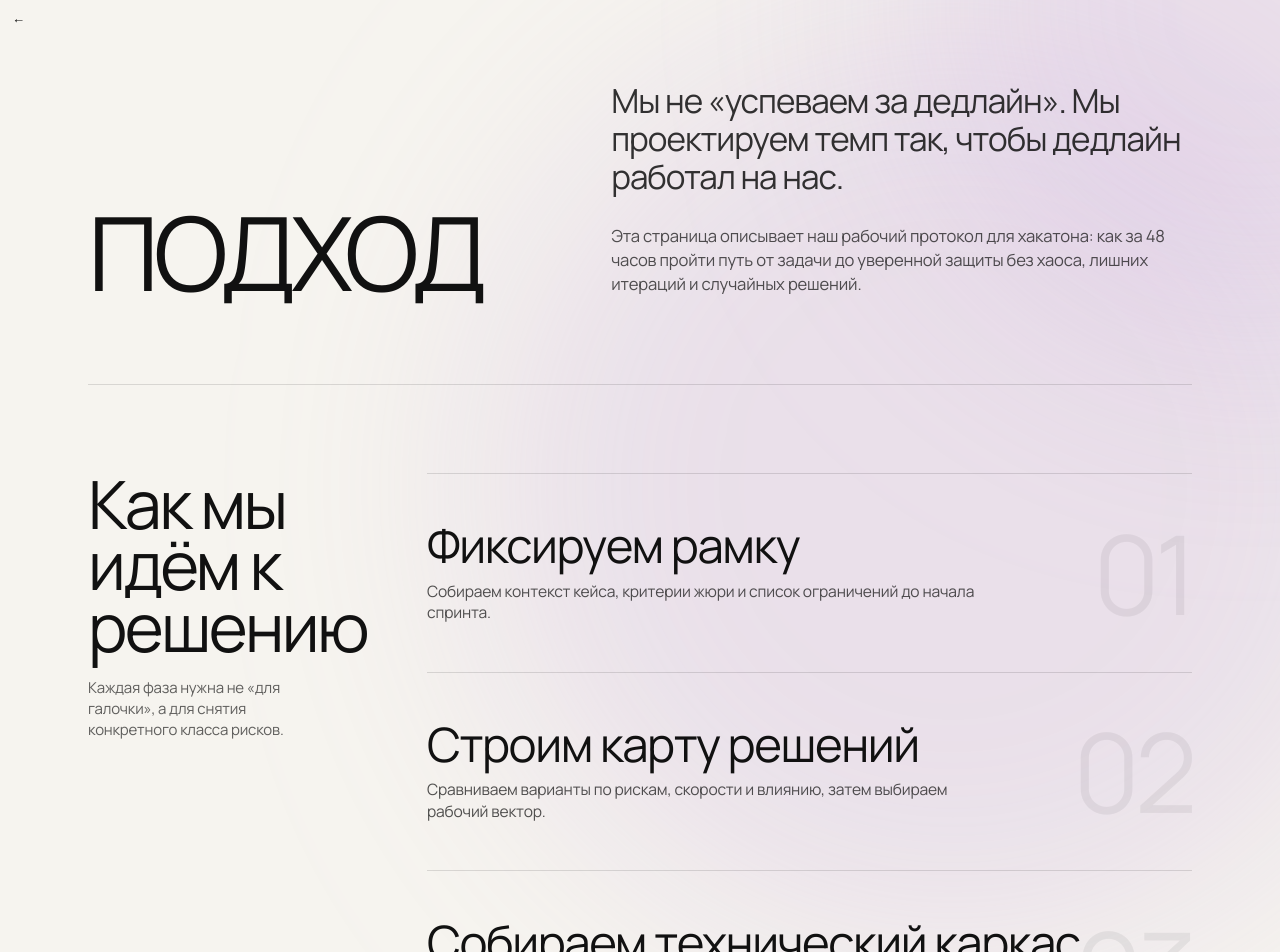
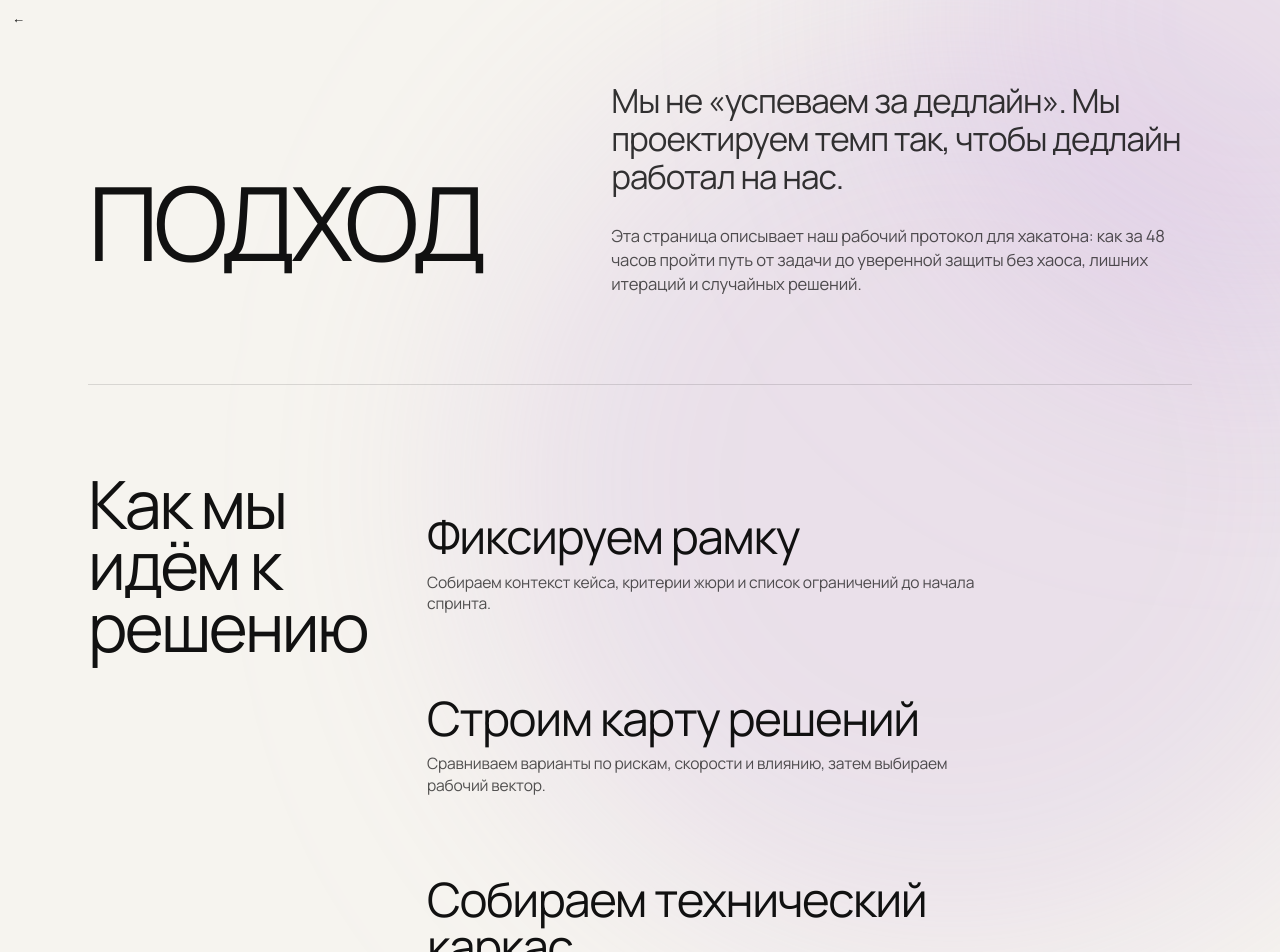
Before and after one commit to Stepa-Karpik/landing_1, a Next.js app: page /craft in a window 1280 px wide. Shown: the top 952 px of the page. Built offline with nearby package versions, Linux system fonts and the light colour scheme.

Commit message:
podhod fix

```diff
--- a/app/craft/page.tsx
+++ b/app/craft/page.tsx
@@ -157,8 +157,8 @@ export default function CraftPage() {
 
       <div className="relative z-10 mx-auto max-w-6xl px-6 pb-[clamp(90px,10vh,120px)] pt-[clamp(82px,9vh,116px)]">
         <section className="relative pb-[clamp(88px,10vh,120px)]">
-          <div className="grid gap-12 lg:grid-cols-[minmax(0,0.9fr)_minmax(0,1.1fr)] lg:items-end">
-            <div>
+          <div className="group grid gap-12 lg:grid-cols-[minmax(0,0.9fr)_minmax(0,1.1fr)] lg:items-end">
+            <div className="relative">
               <h1
                 className="text-[clamp(46px,8vw,126px)] leading-[0.86] tracking-[-0.05em]"
                 style={{
@@ -170,6 +170,7 @@ export default function CraftPage() {
               >
                 ПОДХОД
               </h1>
+              <div className="pointer-events-none mt-7 h-[2px] w-[clamp(96px,18vw,180px)] origin-left scale-x-0 bg-gradient-to-r from-[#4a8fe4]/75 via-[#7a4fd8]/70 to-transparent transition-transform duration-500 ease-[cubic-bezier(0.22,1,0.36,1)] group-hover:scale-x-100" />
             </div>
 
             <div
@@ -196,10 +197,7 @@ export default function CraftPage() {
           <div className="grid gap-10 lg:grid-cols-[minmax(190px,0.27fr)_minmax(0,0.73fr)] lg:gap-14">
             <RevealBlock className="lg:sticky lg:top-12 lg:h-fit">
               <h2 className="text-[clamp(34px,5.2vw,78px)] leading-[0.92] tracking-[-0.04em]">Как мы идём к решению</h2>
-              <p className="mt-5 max-w-[26ch] text-[15px] leading-[1.42] text-[#111]/66">
-                Каждая фаза нужна не «для галочки», а для снятия конкретного класса рисков.
-              </p>
-            </RevealBlock>
+              </RevealBlock>
 
             <motion.ol
               ref={sequenceRef}
@@ -214,30 +212,40 @@ export default function CraftPage() {
                   },
                 },
               }}
-              className="border-y border-black/12"
+              className="relative"
             >
-              {sequenceSteps.map((step) => (
+              {sequenceSteps.map((step, index) => (
                 <motion.li
                   key={step.id}
                   variants={{
-                    hidden: { opacity: 0, x: 36 },
+                    hidden: { opacity: 0, y: 26, filter: "blur(6px)" },
                     visible: {
                       opacity: 1,
-                      x: 0,
-                      transition: { duration: 0.5, ease: EASE },
+                      y: 0,
+                      filter: "blur(0px)",
+                      transition: { duration: 0.56, ease: EASE },
                     },
                   }}
-                  className="group relative grid gap-4 border-b border-black/12 py-9 last:border-b-0 md:py-12"
+                  className="group relative py-8 md:py-10"
                 >
-                  <div>
-                    <h3 className="text-[clamp(24px,3.7vw,54px)] leading-[0.98] tracking-[-0.03em]">{step.title}</h3>
-                    <p className="mt-3 max-w-[58ch] text-[clamp(15px,1.22vw,20px)] leading-[1.38] text-[#111]/72">
-                      {step.description}
-                    </p>
+                  <span className="pointer-events-none absolute inset-0 bg-[linear-gradient(90deg,rgba(74,143,228,0.06),rgba(122,79,216,0.05),transparent)] opacity-0 transition-opacity duration-500 ease-[cubic-bezier(0.22,1,0.36,1)] group-hover:opacity-100" />
+                  <span className="pointer-events-none absolute left-0 top-0 h-[2px] w-[clamp(92px,14vw,150px)] origin-left scale-x-0 opacity-0 bg-gradient-to-r from-[#4a8fe4]/88 via-[#7a4fd8]/80 to-transparent transition-all duration-500 ease-[cubic-bezier(0.22,1,0.36,1)] group-hover:scale-x-100 group-hover:opacity-100" />
+                  <span className="pointer-events-none absolute right-0 top-0 h-full w-px origin-top scale-y-0 opacity-0 bg-gradient-to-b from-[#7a4fd8]/74 via-[#4a8fe4]/62 to-transparent transition-all delay-75 duration-500 ease-[cubic-bezier(0.22,1,0.36,1)] group-hover:scale-y-100 group-hover:opacity-100" />
+                  <span
+                    className={`pointer-events-none absolute inset-x-0 bottom-0 h-px origin-left scale-x-0 opacity-0 bg-gradient-to-r from-transparent via-[#7a4fd8]/50 to-transparent transition-all delay-150 duration-500 ease-[cubic-bezier(0.22,1,0.36,1)] group-hover:scale-x-100 group-hover:opacity-100 ${
+                      index === sequenceSteps.length - 1 ? "hidden" : ""
+                    }`}
+                  />
+                  <div className="relative grid gap-4 transition-transform duration-500 ease-[cubic-bezier(0.22,1,0.36,1)] group-hover:translate-x-[2px] md:grid-cols-[minmax(0,1fr)_auto] md:items-start md:gap-8">
+                    <div className="max-w-[58ch]">
+                      <h3 className="text-[clamp(24px,3.7vw,54px)] leading-[0.98] tracking-[-0.03em] transition-colors duration-500 ease-[cubic-bezier(0.22,1,0.36,1)] group-hover:text-[#111]/96">
+                        {step.title}
+                      </h3>
+                      <p className="mt-3 max-w-[58ch] text-[clamp(15px,1.22vw,20px)] leading-[1.38] text-[#111]/72 transition-colors duration-500 ease-[cubic-bezier(0.22,1,0.36,1)] group-hover:text-[#111]/82">
+                        {step.description}
+                      </p>
+                    </div>
                   </div>
-                  <span className="pointer-events-none absolute right-0 top-1/2 hidden -translate-y-1/2 text-[clamp(62px,8.6vw,128px)] leading-none tracking-[-0.05em] text-black/6 transition-colors duration-500 group-hover:text-black/10 md:block">
-                    {step.index}
-                  </span>
                 </motion.li>
               ))}
             </motion.ol>
@@ -295,9 +303,9 @@ export default function CraftPage() {
             initial={{ opacity: 0, y: 20 }}
             animate={finalVisible ? { opacity: 1, y: 0 } : undefined}
             transition={{ duration: 0.68, ease: EASE }}
-            className="relative overflow-hidden border border-black/12 bg-[#f8f5f0]/95 px-5 py-8 md:px-10 md:py-12"
+            className="group relative overflow-hidden py-6"
           >
-            <div className="pointer-events-none absolute -right-[12%] top-1/2 h-[280px] w-[280px] -translate-y-1/2 rounded-full border border-black/8" />
+            <div className="pointer-events-none mb-6 h-[2px] w-[clamp(120px,24vw,220px)] origin-left scale-x-0 bg-gradient-to-r from-[#4a8fe4]/82 via-[#7a4fd8]/78 to-transparent transition-transform duration-500 ease-[cubic-bezier(0.22,1,0.36,1)] group-hover:scale-x-100" />
             <h2 className="max-w-[12ch] text-[clamp(44px,8vw,126px)] leading-[0.86] tracking-[-0.05em]">
               48 часов это достаточный горизонт для сильного продукта.
             </h2>
```
